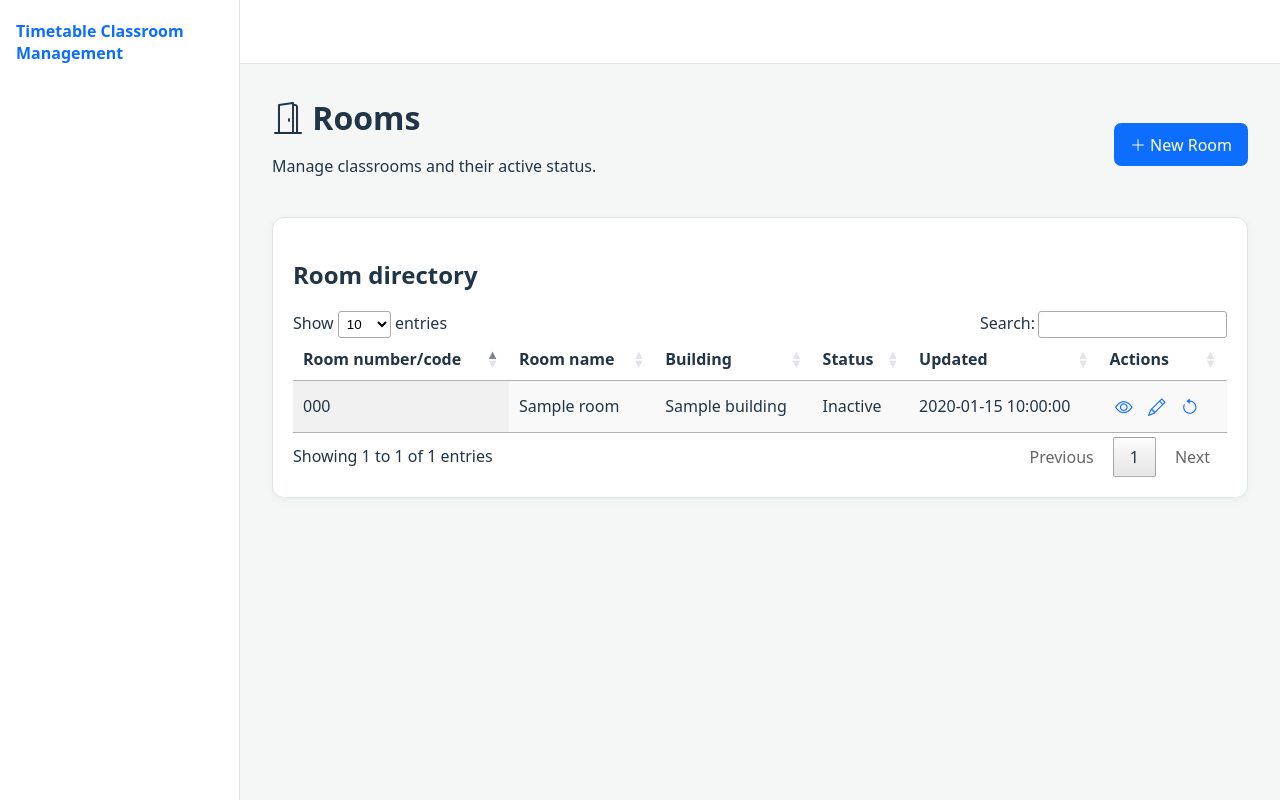
After one commit to Ankitjoshi8860/Timetable-Classrooms-Management-Project, a Flask app: template app/templates/rooms/list.html in a window 1280 px wide. The commit adds this page. Run offline with Flask 3, Linux system fonts and the light colour scheme; the template is opened without the code that fills it: most values are stand-ins (such as "Sample title", 1, 10 or a date in 2020); some libraries are stand-ins or nearby versions.

Commit message:
Implement room CRUD module

```diff
--- a/app/__init__.py
+++ b/app/__init__.py
@@ -15,10 +15,12 @@ def create_app(config_name=None):
     from app.routes.main import main_bp
     from app.routes.professors import professors_bp
     from app.routes.courses import courses_bp
+    from app.routes.rooms import rooms_bp
 
     app.register_blueprint(auth_bp)
     app.register_blueprint(main_bp)
     app.register_blueprint(professors_bp)
     app.register_blueprint(courses_bp)
+    app.register_blueprint(rooms_bp)
     app.context_processor(lambda: {"current_user": get_current_user()})
     return app
--- a/app/templates/base.html
+++ b/app/templates/base.html
@@ -58,6 +58,7 @@
                 <a href="{{ url_for('main.dashboard') }}"><i class="bi bi-speedometer2" aria-hidden="true"></i> Dashboard</a>
                 <a href="{{ url_for('professors.list_professors') }}"><i class="bi bi-person-badge" aria-hidden="true"></i> Professors</a>
                 <a href="{{ url_for('courses.list_courses') }}"><i class="bi bi-book" aria-hidden="true"></i> Courses</a>
+                <a href="{{ url_for('rooms.list_rooms') }}"><i class="bi bi-door-open" aria-hidden="true"></i> Rooms</a>
                 {% else %}
                 <a href="{{ url_for('main.index') }}"><i class="bi bi-calendar-week" aria-hidden="true"></i> My timetable</a>
                 {% endif %}
--- /dev/null
+++ b/app/templates/rooms/list.html
@@ -0,0 +1,74 @@
+{% extends "base.html" %}
+
+{% block title %}Rooms{% endblock %}
+
+{% block content %}
+<div class="page-heading">
+    <div>
+        <h1><i class="bi bi-door-open" aria-hidden="true"></i> Rooms</h1>
+        <p>Manage classrooms and their active status.</p>
+    </div>
+    <div class="toolbar"><button type="button" onclick="openRoomModal()"><i class="bi bi-plus-lg" aria-hidden="true"></i> New Room</button></div>
+</div>
+
+<section class="card" aria-labelledby="rooms-heading">
+    <h2 id="rooms-heading">Room directory</h2>
+    <table id="room-table" class="display" style="width:100%">
+        <thead><tr><th>Room number/code</th><th>Room name</th><th>Building</th><th>Status</th><th>Updated</th><th aria-label="Actions">Actions</th></tr></thead>
+        <tbody>
+        {% for room in rooms %}
+        <tr>
+            <td>{{ room['room_code'] }}</td><td>{{ room['room_name'] }}</td><td>{{ room['building'] }}</td>
+            <td>{{ 'Active' if room['is_active'] else 'Inactive' }}</td><td>{{ room['updated_at'] }}</td>
+            <td>
+                <button class="icon-button" type="button" aria-label="View {{ room['room_code'] }}" title="View" onclick="viewRoom({{ room['id'] }})"><i class="bi bi-eye" aria-hidden="true"></i></button>
+                <button class="icon-button" type="button" aria-label="Edit {{ room['room_code'] }}" title="Edit" onclick="editRoom({{ room['id'] }})"><i class="bi bi-pencil" aria-hidden="true"></i></button>
+                <form method="post" action="{{ url_for('rooms.toggle_active', room_id=room['id']) }}" style="display:inline" onsubmit="return confirm('{{ 'Restore' if not room['is_active'] else 'Deactivate' }} this room?');">
+                    <button class="icon-button {{ 'danger' if room['is_active'] else '' }}" type="submit" aria-label="{{ 'Deactivate' if room['is_active'] else 'Restore' }} {{ room['room_code'] }}" title="{{ 'Deactivate' if room['is_active'] else 'Restore' }}"><i class="bi bi-{{ 'archive' if room['is_active'] else 'arrow-counterclockwise' }}" aria-hidden="true"></i></button>
+                </form>
+            </td>
+        </tr>
+        {% endfor %}
+        </tbody>
+    </table>
+</section>
+
+<dialog id="room-modal" aria-labelledby="room-modal-title">
+    <div class="dialog-content">
+        <h2 id="room-modal-title">New room</h2>
+        <form method="post" action="{{ url_for('rooms.save_room') }}" id="room-form">
+            <input type="hidden" name="id" id="room-id">
+            <div class="form-grid">
+                <div class="form-field"><label for="room-code">Room number/code</label><input id="room-code" name="room_code" required></div>
+                <div class="form-field"><label for="room-name">Room name</label><input id="room-name" name="room_name" required></div>
+                <div class="form-field"><label for="building">Building</label><input id="building" name="building" required></div>
+            </div>
+            <div class="dialog-actions"><button class="secondary" type="button" onclick="document.getElementById('room-modal').close()">Cancel</button><button id="room-submit" type="submit">Save room</button></div>
+        </form>
+    </div>
+</dialog>
+{% endblock %}
+
+{% block scripts %}
+<script src="https://code.jquery.com/jquery-3.7.1.min.js"></script>
+<script src="https://cdn.datatables.net/2.3.2/js/dataTables.min.js"></script>
+<script>
+    new DataTable('#room-table', { responsive: true, pageLength: 10 });
+    const roomModal = document.getElementById('room-modal');
+    const roomForm = document.getElementById('room-form');
+    const roomFields = ['room-code', 'room-name', 'building'];
+    function openRoomModal() {
+        roomForm.reset(); document.getElementById('room-id').value = '';
+        document.getElementById('room-modal-title').textContent = 'New room'; document.getElementById('room-submit').hidden = false;
+        roomFields.forEach((id) => document.getElementById(id).disabled = false); roomModal.showModal();
+    }
+    async function loadRoom(id, readOnly) {
+        const response = await fetch(`/rooms/${id}`); if (!response.ok) return;
+        const room = await response.json(); document.getElementById('room-id').value = room.id;
+        document.getElementById('room-code').value = room.room_code; document.getElementById('room-name').value = room.room_name; document.getElementById('building').value = room.building;
+        document.getElementById('room-modal-title').textContent = readOnly ? 'View room' : 'Edit room'; document.getElementById('room-submit').hidden = readOnly;
+        roomFields.forEach((field) => document.getElementById(field).disabled = readOnly); roomModal.showModal();
+    }
+    function editRoom(id) { loadRoom(id, false); } function viewRoom(id) { loadRoom(id, true); }
+</script>
+{% endblock %}
--- /dev/null
+++ b/database/room_schema.sql
@@ -0,0 +1,5 @@
+/* Room building field required by issue #8. Safe to run repeatedly. */
+
+IF COL_LENGTH(N'dbo.rooms', N'building') IS NULL
+    ALTER TABLE dbo.rooms ADD building NVARCHAR(150) NOT NULL CONSTRAINT DF_rooms_building DEFAULT N'Main Building' WITH VALUES;
+GO
--- a/database/schema.sql
+++ b/database/schema.sql
@@ -75,6 +75,7 @@ BEGIN
         id INT IDENTITY(1, 1) NOT NULL CONSTRAINT PK_rooms PRIMARY KEY,
         room_code NVARCHAR(50) NOT NULL CONSTRAINT UQ_rooms_room_code UNIQUE,
         room_name NVARCHAR(200) NOT NULL,
+        building NVARCHAR(150) NOT NULL CONSTRAINT DF_rooms_building DEFAULT N'Main Building',
         is_active BIT NOT NULL CONSTRAINT DF_rooms_is_active DEFAULT 1,
         created_by INT NULL,
         updated_by INT NULL,
```
Also changed, not shown: app/routes/rooms.py (added, +138 -0 lines).
